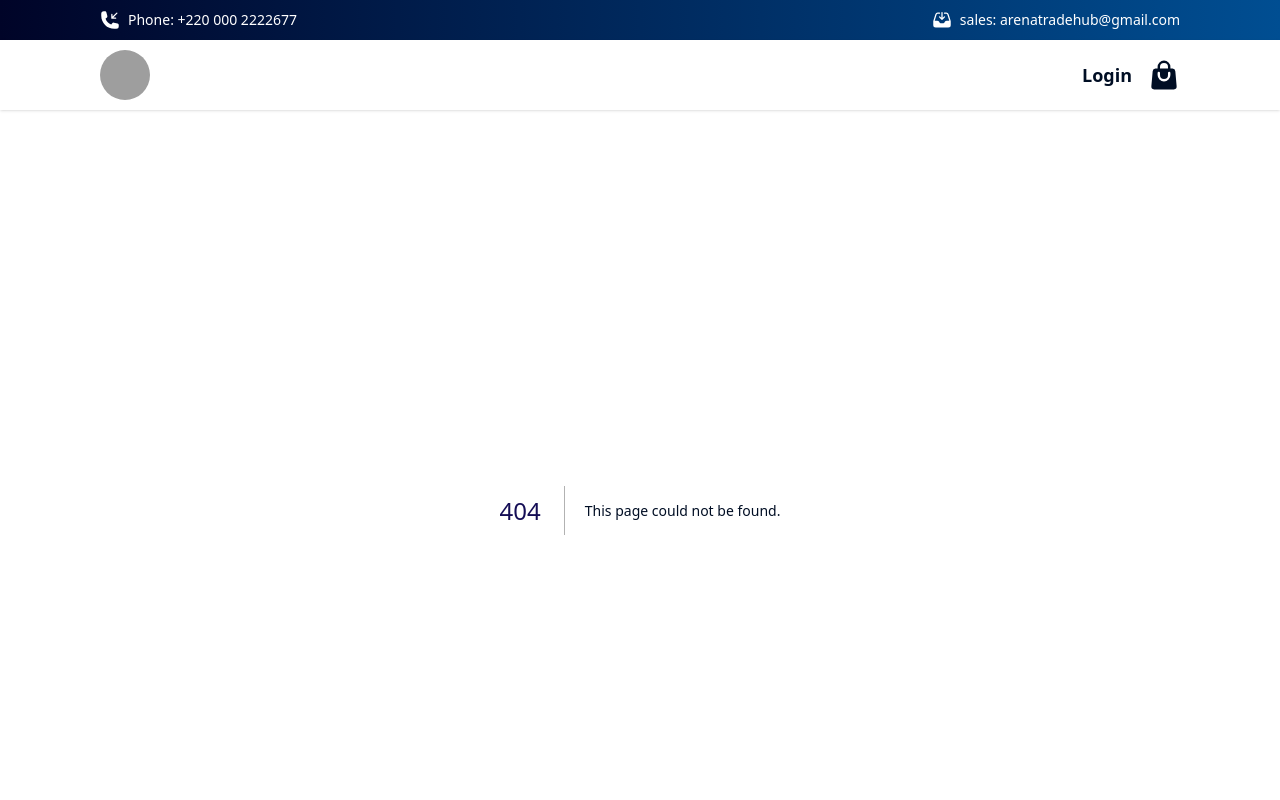
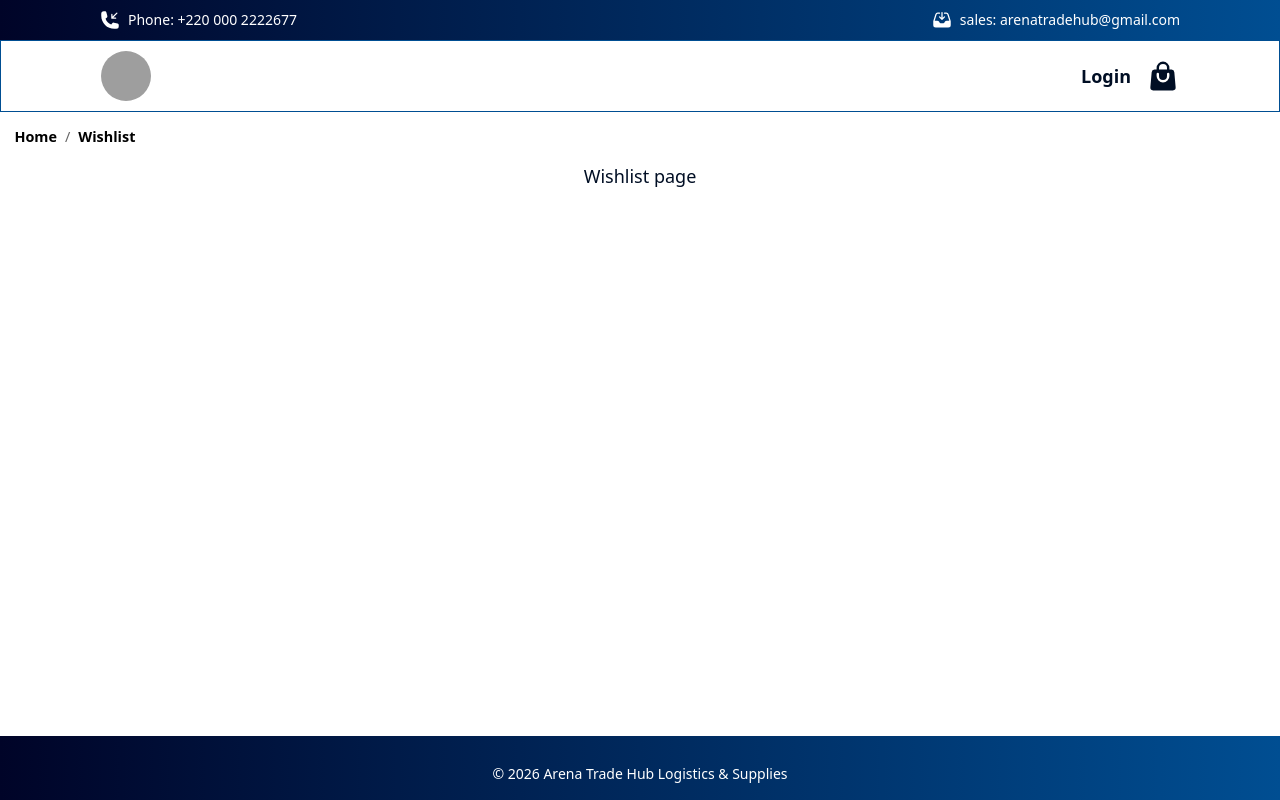
Before and after one commit to karamo10/arena-trade-hub-frontend, a Next.js app: page /wishlist in a window 1280 px wide. Before the commit this address had no page. Shown: the top 800 px of the page. Built offline with nearby package versions, Linux system fonts and the light colour scheme; grey boxes are pictures that could not be loaded.

Commit message:
feat: add wishlist page and breadcrumbs reusable component

```diff
--- a/src/app/globals.css
+++ b/src/app/globals.css
@@ -156,11 +156,15 @@ button {
     color: var(--border-clr);
 }
 
+
 .breadcrumb ol {
     display: flex;
     gap: 0.5rem;
     list-style: none;
     font-size: 0.9rem;
+    padding-block: 0.9rem;
+    padding-inline-start: 0.9rem;
+    /* background: #c3b2b2; */
 }
 
 .breadcrumb li::after {
@@ -175,10 +179,10 @@ button {
 
 .breadcrumb a {
     text-decoration: none;
-    color: #555;
+    font-weight: 600;
 }
 
 .breadcrumb span {
-    font-weight: 600;
-    color: #000;
+    /* font-weight: 600; */
+    color: #c69696;
 }
--- /dev/null
+++ b/src/app/wishlist/page.tsx
@@ -0,0 +1,11 @@
+import Breadcrumbs from "@/ui/breadcrumbs/BreadCrumbs"
+
+export default function WishList() {
+
+    return (
+        <section className="bg-white">
+            <Breadcrumbs />
+            <h2 className="text-lg font-medium text-center">Wishlist page</h2>
+        </section>
+    )
+}
--- /dev/null
+++ b/src/ui/breadcrumbs/BreadCrumbs.tsx
@@ -0,0 +1,37 @@
+'use client';
+
+import { usePathname } from 'next/navigation';
+import Link from 'next/link';
+
+export default function Breadcrumbs() {
+  const pathname = usePathname();
+  const segments = pathname.split('/').filter(Boolean);
+
+  return (
+    <nav aria-label="Breadcrumb" className="breadcrumb">
+      <ol>
+        <li>
+          <Link href={'/'}>Home</Link>
+        </li>
+        {segments.map((segemnt, index) => {
+          const href = '/' + segments.slice(0, index + 1).join('/');
+          const isLast = index === segemnt.length - 1;
+
+          const label =
+            segemnt.charAt(0).toUpperCase() +
+            segemnt.slice(1).replace(/-/g, '');
+
+          return (
+            <li key={href}>
+              {isLast ? (
+                <span aria-label="page">{label}</span>
+              ) : (
+                <Link href={href}>{label}</Link>
+              )}
+            </li>
+          );
+        })}
+      </ol>
+    </nav>
+  );
+}
--- a/src/ui/header/Header.tsx
+++ b/src/ui/header/Header.tsx
@@ -4,7 +4,7 @@ import Header from "./HeaderLinks";
 export default function Navigation() {
 
     return (
-        <header className="border-y-red-300">
+        <header>
             <Header />
             <NavBar />
         </header>
--- a/src/ui/header/NavBar.tsx
+++ b/src/ui/header/NavBar.tsx
@@ -1,6 +1,6 @@
 'use client';
 import Image from 'next/image';
-import NavLinks from './NavLinks';
+// import NavLinks from './NavLinks';
 import Link from 'next/link';
 import {
   ShoppingBagIcon,
@@ -14,7 +14,7 @@ export default function NavBar() {
   const [openMenu, setOpenMenu] = useState(false);
 
   return (
-    <nav className="bg-white shadow-sm">
+    <nav className="border border-[#004e92]">
       <div className="flex items-center justify-between px-5 md:px-[100px] h-[70px]">
         <Link href={'/'}>
           {' '}
@@ -55,7 +55,7 @@ export default function NavBar() {
           openMenu ? 'max-h-[250px] opacity-100' : 'max-h-0 opacity-0'
         }`}
       >
-        <NavLinks />
+        {/* <NavLinks /> */}
         <div className="flex flex-col items-start gap-3 text-sm mt-3">
           <div className=" flex items-center gap-2">
             <PhoneArrowDownLeftIcon className="w-5 h-5 icon" />
--- a/src/ui/header/NavLinks.tsx
+++ /dev/null
@@ -1,32 +0,0 @@
-"use client";
-
-import { HomeIcon, UserIcon } from "@heroicons/react/16/solid";
-import Link from "next/link";
-
-const links = [
-    { name: "products", href: "/products", icon: HomeIcon },
-    { name: "Partners", href: "/partners", icon: UserIcon },
-    { name: "Login", href: "/login", icon: UserIcon },
-];
-
-export default function NavLinks() {
-
-    return (
-        <div className="flex items-center gap-6">
-            {links.map((link) => {
-                const LinkIcon = link.icon;
-
-                return (
-                    <Link
-                        key={link.name}
-                        href={link.href}
-                        className="nav-text text-sm md:text-base font-medium flex items-center gap-1 "
-                    >
-                        <LinkIcon className="w-5 h-5 icon" />
-                        <p className="nav-text">{link.name}</p>
-                    </Link>
-                )
-            })}
-        </div>
-    )
-}
--- a/src/ui/users/Navigations.tsx
+++ b/src/ui/users/Navigations.tsx
@@ -123,7 +123,7 @@ export default function Navigation() {
             </Link>
             {/* wishlists page*/}
             <Link
-              href={'/user'}
+              href={'/wishlist'}
               className="flex items-center px-4 py-3 space-x-3 border border-gray-200 rounded-lg hover:border-[#004e92] transition-all duration-300 group"
             >
               <div className="bg-gray-100 p-1 rounded-lg group-hover:bg-[#004e92] transition-all duration-300">
@@ -337,7 +337,7 @@ export default function Navigation() {
               </Link>
               {/* wishlist page*/}
               <Link
-                href={'/user'}
+                href={'/wishlist'}
                 className="flex items-center justify-between px-4 py-3 space-x-3 border border-gray-200 rounded-lg hover:border-[#004e92] transition-all duration-300 group"
               >
                 <div className="flex items-center space-x-3">
```
Also changed, not shown: src/ui/breadscrumbs/BreadScrumbs.tsx (deleted).
